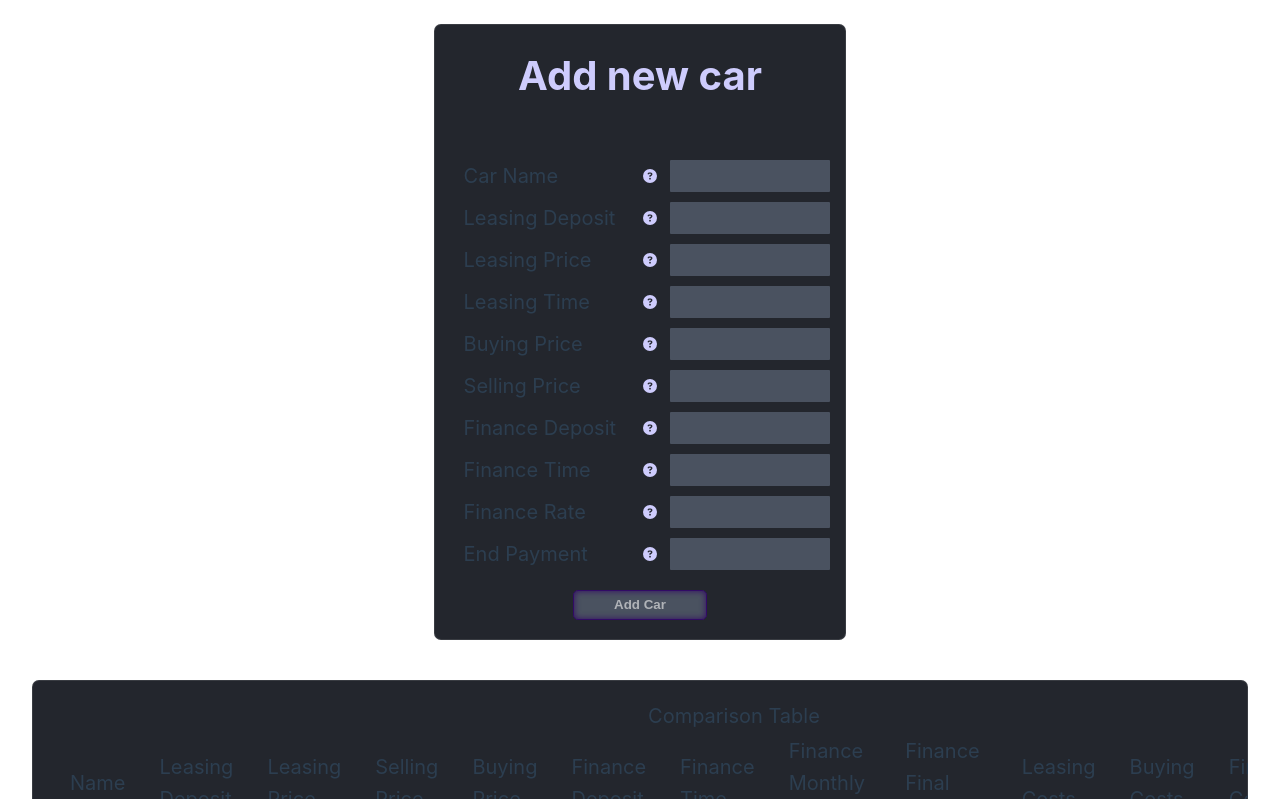
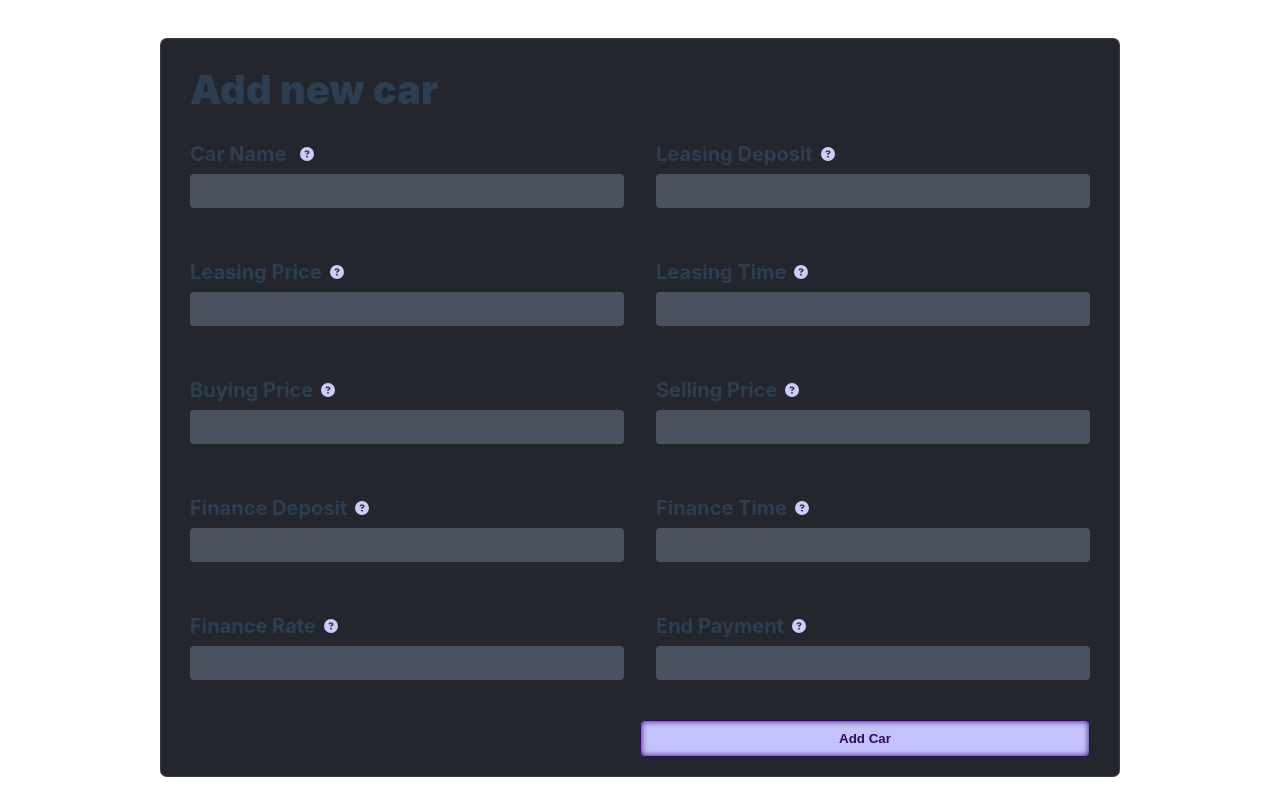
Before and after one commit to simbados/comparison, a Vue app: page / in a window 1280 px wide. Shown: the part 521-1320 px from the top of the page. Built offline with nearby package versions, Linux system fonts and the light colour scheme.

Commit message:
Re-design of form

```diff
--- a/src/assets/base.css
+++ b/src/assets/base.css
@@ -101,6 +101,6 @@ h1 {
 
 h2 {
   font-size: 2em;
-  padding-bottom: 2rem;
+  padding-bottom: 1rem;
   font-weight: 900;
 }
--- a/src/assets/main.css
+++ b/src/assets/main.css
@@ -3,6 +3,8 @@
 #app {
   min-height: 100%;
   width: 100%;
+  max-width: 1024px;
+  margin: 0 auto;
   padding: 2rem;
   font-weight: normal;
 }
--- a/src/components/AddCars.vue
+++ b/src/components/AddCars.vue
@@ -8,21 +8,21 @@ import Tooltip from '@/components/Tooltip.vue'
 import { Placement } from '@/models/Placement'
 
 function addCar() {
-  invalidInput.value = [];
+  invalidInput.value = []
   if (!name.value || typeof name.value !== 'string') {
     invalidInput.value.push(InputType.NAME)
-    store.setErrorMessage("Please fill out the car name");
-    return;
+    store.setErrorMessage('Please fill out the car name')
+    return
   }
-  checkIfInvalidNumber(leasingPrice, InputType.LEASING_PRICE);
-  checkIfInvalidNumber(leasingTime, InputType.LEASING_TIME);
+  checkIfInvalidNumber(leasingPrice, InputType.LEASING_PRICE)
+  checkIfInvalidNumber(leasingTime, InputType.LEASING_TIME)
   checkIfInvalidNumber(buyingPrice, InputType.BUYING_PRICE)
-  checkIfInvalidNumber(sellingPrice, InputType.SELLING_PRICE);
-  checkIfInvalidNumber(leasingDeposit, InputType.LEASING_DEPOSIT);
-  checkIfInvalidNumber(financeDeposit, InputType.FINANCE_DEPOSIT);
-  checkIfInvalidNumber(financeTime, InputType.FINANCE_TIME);
-  checkIfInvalidNumber(financeMonthlyPayment, InputType.FINANCE_MONTHLY_PAYMENT);
-  checkIfInvalidNumber(financeFinalPayment, InputType.FINANCE_FINAL_PAYMENT);
+  checkIfInvalidNumber(sellingPrice, InputType.SELLING_PRICE)
+  checkIfInvalidNumber(leasingDeposit, InputType.LEASING_DEPOSIT)
+  checkIfInvalidNumber(financeDeposit, InputType.FINANCE_DEPOSIT)
+  checkIfInvalidNumber(financeTime, InputType.FINANCE_TIME)
+  checkIfInvalidNumber(financeMonthlyPayment, InputType.FINANCE_MONTHLY_PAYMENT)
+  checkIfInvalidNumber(financeFinalPayment, InputType.FINANCE_FINAL_PAYMENT)
   const car: CarData = {
     id: crypto.randomUUID(),
     name: name.value,
@@ -33,18 +33,18 @@ function addCar() {
     financeDeposit: financeDeposit.value,
     financeTime: financeTime.value,
     financeMonthlyPayment: financeMonthlyPayment.value,
-    financeFinalPayment: financeFinalPayment.value,
+    financeFinalPayment: financeFinalPayment.value
   }
   addCarToStorage(car)
 }
 
 function checkIfInvalidNumber(value: Ref<number>, type: InputType) {
-  const invalid = (value.value == null) || typeof parseInt(name.value ) !== 'number';
+  const invalid = value.value == null || typeof parseInt(name.value) !== 'number'
   if (invalid) {
-    store.setErrorMessage("Please fill out the " + type.toString());
+    store.setErrorMessage('Please fill out the ' + type.toString())
     invalidInput.value.push(type)
   }
-  return invalid;
+  return invalid
 }
 
 const invalidInput = ref([] as InputType[])
@@ -59,11 +59,11 @@ enum InputType {
   FINANCE_DEPOSIT = 'finance deposit',
   FINANCE_TIME = 'finance deposit',
   FINANCE_MONTHLY_PAYMENT = 'finance payment',
-  FINANCE_FINAL_PAYMENT = 'finance payment',
+  FINANCE_FINAL_PAYMENT = 'finance payment'
 }
 
 function removeInvalid(type: InputType) {
-  invalidInput.value = invalidInput.value.filter(t => t !== type)
+  invalidInput.value = invalidInput.value.filter((t) => t !== type)
 }
 
 const name = ref()
@@ -79,56 +79,184 @@ const financeFinalPayment = ref()
 </script>
 
 <template>
-    <Card class="all-cars">
-      <h2 class="accent">Add new car</h2>
-      <div class="car-input" >
-        <label for="carname">Car Name</label>
-        <Tooltip :placement="Placement.RIGHT" message="Name of Car"/>
-        <input @focus="removeInvalid(InputType.NAME)" :class="{'invalid': invalidInput.includes(InputType.NAME)}" v-model="name" type="text" name="name" id="carname" />
-        <label for="leasingDeposit">Leasing Deposit</label>
-        <Tooltip :placement="Placement.RIGHT" message="Leasing deposit which is normally paid once upfront"/>
-        <input @focus="removeInvalid(InputType.LEASING_DEPOSIT)" :class="{'invalid': invalidInput.includes(InputType.LEASING_DEPOSIT)}" v-model="leasingDeposit" type="number" name="leasingDeposit" id="leasingDeposit" />
-        <label for="leasingPrice">Leasing Price</label>
-        <Tooltip :placement="Placement.RIGHT" message="Leasing price per month"/>
-        <input @focus="removeInvalid(InputType.LEASING_PRICE)" :class="{'invalid': invalidInput.includes(InputType.LEASING_PRICE)}" v-model="leasingPrice" type="number" name="leasingPrice" id="leasingPrice" />
-        <label for="leasingTime">Leasing Time</label>
-        <Tooltip :placement="Placement.RIGHT" message="Leasing Time in month"/>
-        <input @focus="removeInvalid(InputType.LEASING_TIME)" :class="{'invalid': invalidInput.includes(InputType.LEASING_TIME)}" v-model="leasingTime" type="number" name="leasingTime" id="leasingTime" />
-        <label for="buying">Buying Price</label>
-        <Tooltip :placement="Placement.RIGHT" message="Total price of car"/>
-        <input @focus="removeInvalid(InputType.BUYING_PRICE)" :class="{'invalid': invalidInput.includes(InputType.BUYING_PRICE)}" v-model="buyingPrice" type="number" name="buying" id="buying" />
-        <label for="selling">Selling Price</label>
-        <Tooltip :placement="Placement.RIGHT" message="Estimated selling price after leasing period"/>
-        <input @focus="removeInvalid(InputType.SELLING_PRICE)" :class="{'invalid': invalidInput.includes(InputType.SELLING_PRICE)}" v-model="sellingPrice" type="number" name="selling" id="selling" />
-        <label for="finance-deposit">Finance Deposit</label>
-        <Tooltip :placement="Placement.RIGHT" message="Initial deposit for financing"/>
-        <input @focus="removeInvalid(InputType.FINANCE_DEPOSIT)" :class="{'invalid': invalidInput.includes(InputType.FINANCE_DEPOSIT)}" v-model="financeDeposit" type="number" name="finance-deposit" id="finance-deposit" />
-        <label for="finance-time">Finance Time</label>
-        <Tooltip :placement="Placement.RIGHT" message="Time in month for finance option"/>
-        <input @focus="removeInvalid(InputType.FINANCE_TIME)" :class="{'invalid': invalidInput.includes(InputType.FINANCE_TIME)}" v-model="financeTime" type="number" name="finance-time" id="finance-time" />
-        <label for="finance-monthly-payment">Finance Rate</label>
-        <Tooltip :placement="Placement.RIGHT" message="Rate per month for finance option"/>
-        <input @focus="removeInvalid(InputType.FINANCE_MONTHLY_PAYMENT)" :class="{'invalid': invalidInput.includes(InputType.FINANCE_MONTHLY_PAYMENT)}" v-model="financeMonthlyPayment" type="number" name="finance-monthly-payment" id="finance-monthly-payment" />
-        <label for="finance-final-payment">End Payment</label>
-        <Tooltip :placement="Placement.RIGHT" message="Payment at the end of the finance option"/>
-        <input @focus="removeInvalid(InputType.FINANCE_FINAL_PAYMENT)" :class="{'invalid': invalidInput.includes(InputType.FINANCE_FINAL_PAYMENT)}" v-model="financeFinalPayment" type="number" name="finance-final-payment" id="finance-final-payment" />
+  <Card class="all-cars">
+    <h2>Add new car</h2>
+    <div class="car-input">
+      <div class="input-element">
+        <label for="carname"
+          ><span>Car Name</span> <Tooltip :placement="Placement.RIGHT" message="Name of Car"
+        /></label>
+
+        <input
+          @focus="removeInvalid(InputType.NAME)"
+          :class="{ invalid: invalidInput.includes(InputType.NAME) }"
+          v-model="name"
+          type="text"
+          name="name"
+          id="carname"
+        />
       </div>
-      <button @click="addCar" id="add-button">Add Car</button>
-    </Card>
+      <div class="input-element">
+        <label for="leasingDeposit"
+          ><span>Leasing Deposit</span
+          ><Tooltip
+            :placement="Placement.RIGHT"
+            message="Leasing deposit which is normally paid once upfront"
+        /></label>
+        <input
+          @focus="removeInvalid(InputType.LEASING_DEPOSIT)"
+          :class="{ invalid: invalidInput.includes(InputType.LEASING_DEPOSIT) }"
+          v-model="leasingDeposit"
+          type="number"
+          name="leasingDeposit"
+          id="leasingDeposit"
+        />
+      </div>
+      <div class="input-element">
+        <label for="leasingPrice"
+          ><span>Leasing Price</span
+          ><Tooltip :placement="Placement.RIGHT" message="Leasing price per month"
+        /></label>
+        <input
+          @focus="removeInvalid(InputType.LEASING_PRICE)"
+          :class="{ invalid: invalidInput.includes(InputType.LEASING_PRICE) }"
+          v-model="leasingPrice"
+          type="number"
+          name="leasingPrice"
+          id="leasingPrice"
+        />
+      </div>
+      <div class="input-element">
+        <label for="leasingTime"
+          ><span>Leasing Time</span
+          ><Tooltip :placement="Placement.RIGHT" message="Leasing Time in month"
+        /></label>
+        <input
+          @focus="removeInvalid(InputType.LEASING_TIME)"
+          :class="{ invalid: invalidInput.includes(InputType.LEASING_TIME) }"
+          v-model="leasingTime"
+          type="number"
+          name="leasingTime"
+          id="leasingTime"
+        />
+      </div>
+      <div class="input-element">
+        <label for="buying"
+          ><span>Buying Price</span
+          ><Tooltip :placement="Placement.RIGHT" message="Total price of car"
+        /></label>
+        <input
+          @focus="removeInvalid(InputType.BUYING_PRICE)"
+          :class="{ invalid: invalidInput.includes(InputType.BUYING_PRICE) }"
+          v-model="buyingPrice"
+          type="number"
+          name="buying"
+          id="buying"
+        />
+      </div>
+      <div class="input-element">
+        <label for="selling"
+          ><span>Selling Price</span
+          ><Tooltip
+            :placement="Placement.RIGHT"
+            message="Estimated selling price after leasing period"
+        /></label>
+        <input
+          @focus="removeInvalid(InputType.SELLING_PRICE)"
+          :class="{ invalid: invalidInput.includes(InputType.SELLING_PRICE) }"
+          v-model="sellingPrice"
+          type="number"
+          name="selling"
+          id="selling"
+        />
+      </div>
+      <div class="input-element">
+        <label for="finance-deposit"
+          ><span>Finance Deposit</span
+          ><Tooltip :placement="Placement.RIGHT" message="Initial deposit for financing"
+        /></label>
+        <input
+          @focus="removeInvalid(InputType.FINANCE_DEPOSIT)"
+          :class="{ invalid: invalidInput.includes(InputType.FINANCE_DEPOSIT) }"
+          v-model="financeDeposit"
+          type="number"
+          name="finance-deposit"
+          id="finance-deposit"
+        />
+      </div>
+      <div class="input-element">
+        <label for="finance-time"
+          ><span>Finance Time</span
+          ><Tooltip :placement="Placement.RIGHT" message="Time in month for finance option"
+        /></label>
+        <input
+          @focus="removeInvalid(InputType.FINANCE_TIME)"
+          :class="{ invalid: invalidInput.includes(InputType.FINANCE_TIME) }"
+          v-model="financeTime"
+          type="number"
+          name="finance-time"
+          id="finance-time"
+        />
+      </div>
+      <div class="input-element">
+        <label for="finance-monthly-payment"
+          ><span>Finance Rate</span
+          ><Tooltip :placement="Placement.RIGHT" message="Rate per month for finance option"
+        /></label>
+        <input
+          @focus="removeInvalid(InputType.FINANCE_MONTHLY_PAYMENT)"
+          :class="{ invalid: invalidInput.includes(InputType.FINANCE_MONTHLY_PAYMENT) }"
+          v-model="financeMonthlyPayment"
+          type="number"
+          name="finance-monthly-payment"
+          id="finance-monthly-payment"
+        />
+      </div>
+      <div class="input-element">
+        <label for="finance-final-payment"
+          ><span>End Payment</span
+          ><Tooltip :placement="Placement.RIGHT" message="Payment at the end of the finance option"
+        /></label>
+        <input
+          @focus="removeInvalid(InputType.FINANCE_FINAL_PAYMENT)"
+          :class="{ invalid: invalidInput.includes(InputType.FINANCE_FINAL_PAYMENT) }"
+          v-model="financeFinalPayment"
+          type="number"
+          name="finance-final-payment"
+          id="finance-final-payment"
+        />
+      </div>
+    </div>
+    <button @click="addCar" id="add-button">Add Car</button>
+  </Card>
 </template>
 
 <style scoped>
-h2 {
-  align-self: center;
+.all-cars {
+  display: flex;
+  flex-direction: column;
 }
-h2, caption {
-  font-size: 2em;
+
+.car-input {
+  --columns: 2;
+  display: grid;
+  grid-template-columns: repeat(var(--columns), 1fr);
+  gap: 2rem;
 }
+
+@media screen and (max-width: 728px) {
+  .car-input {
+    --columns: 1;
+    gap: 0.5rem;
+  }
+}
+
 .invalid {
   box-shadow: inset 0 0 4px 0 #770404;
 }
+
 button {
-  background-color: #4a5260;
+  background-color: var(--accent-light);
   cursor: pointer;
   outline: none;
   border: solid 1px var(--accent-dark);
@@ -136,11 +264,14 @@ button {
   font-weight: 700;
   box-shadow: inset 0 0 0.5em var(--accent-dark);
   transition: transform 0.2s;
-  width: 10em;
-  padding: 0.5em;
+  width: 50%;
+  padding: 0.75em;
   align-self: center;
-  color: var(--vt-c-text-dark-2);
+  color: var(--accent-dark);
+  margin-top: 1.5rem;
+  align-self: flex-end;
 }
+
 button:hover {
   transform: translateY(1px);
 }
@@ -148,27 +279,34 @@ input {
   background-color: #4a5260;
   color: var(--vt-c-text-dark-2);
   border: 1px var(--accent-light);
-  border-radius: 1px;
-  padding: 0.3em;
+  border-radius: 4px;
+  padding: 0.5em;
   outline: none;
-  margin: 0 0.2em;
-  max-width: 10em;
   font-weight: 700;
   font-size: 16px;
+  display: block;
+  width: 100%;
 }
 .accent {
   color: #ceccfd;
   font-weight: 700;
 }
-.all-cars {
-  display: flex;
-  flex-direction: column;
-  gap: 1em;
+
+label {
+  display: inline-block;
+  margin-bottom: 0.25rem;
 }
-.car-input {
-  display: grid;
-  grid-template-columns: 48% 4% 48%;
-  gap: 0.5em
+
+label span {
+  font-weight: bold;
+  margin-right: 0.5rem;
+}
+.input-element {
+  widows: 100%;
+}
+
+.input-element:not(:last-child) {
+  margin-bottom: 1rem;
 }
 
 @media screen and (orientation: landscape) and (max-height: 728px) {
--- a/src/components/CarList.vue
+++ b/src/components/CarList.vue
@@ -71,7 +71,6 @@ function deleteCar(car: Car) {
 
 <style scoped>
 .car-list {
-  width: 100%;
   padding: 1em;
   overflow-x: scroll;
 }
--- a/src/components/Card.vue
+++ b/src/components/Card.vue
@@ -12,7 +12,7 @@
   background-color: #23262d;
   border-radius: 7px;
   box-shadow: inset 0 0 0 1px rgba(255, 255, 255, 0.1);
-  width: fit-content;
+  width: 100%;
 }
 @media screen and (max-height: 728px), (max-width: 728px) {
   .card {
```
Also changed, not shown: src/components/CarComparison.vue (+28 -12 lines).
